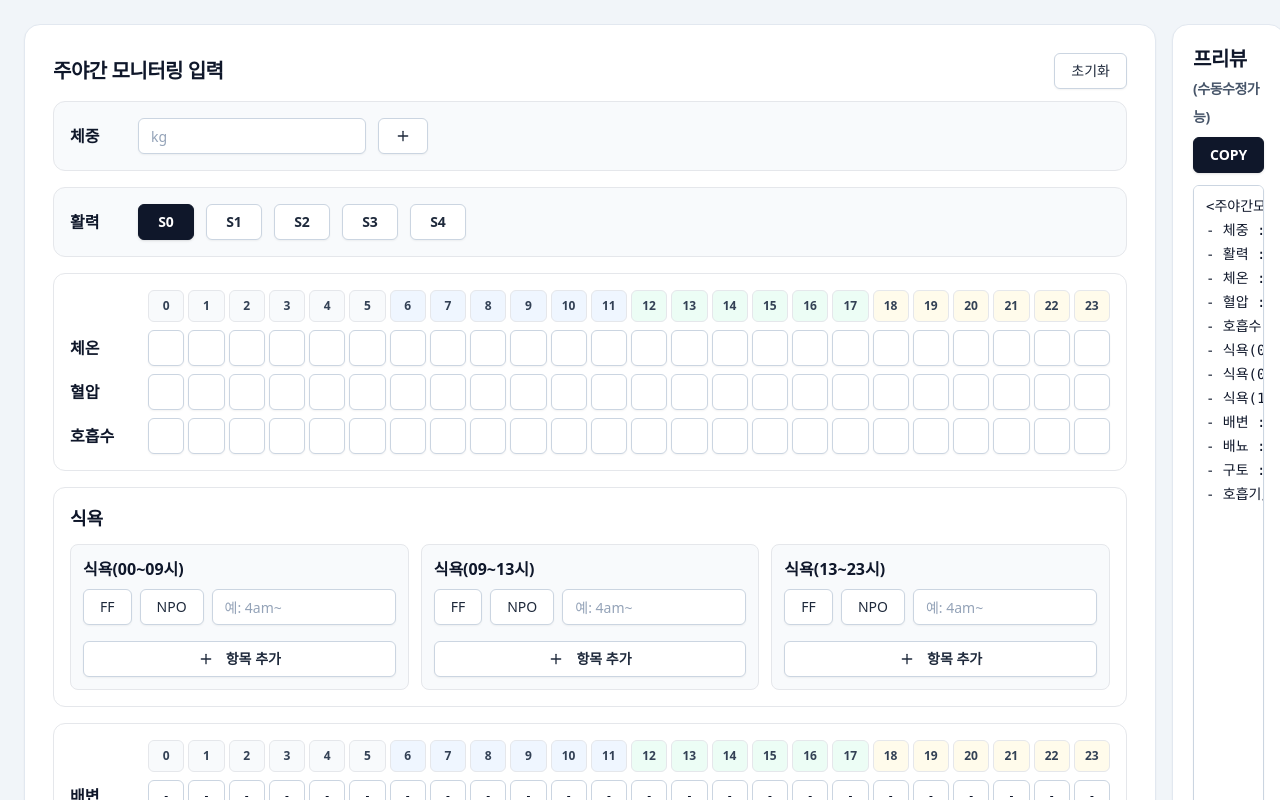
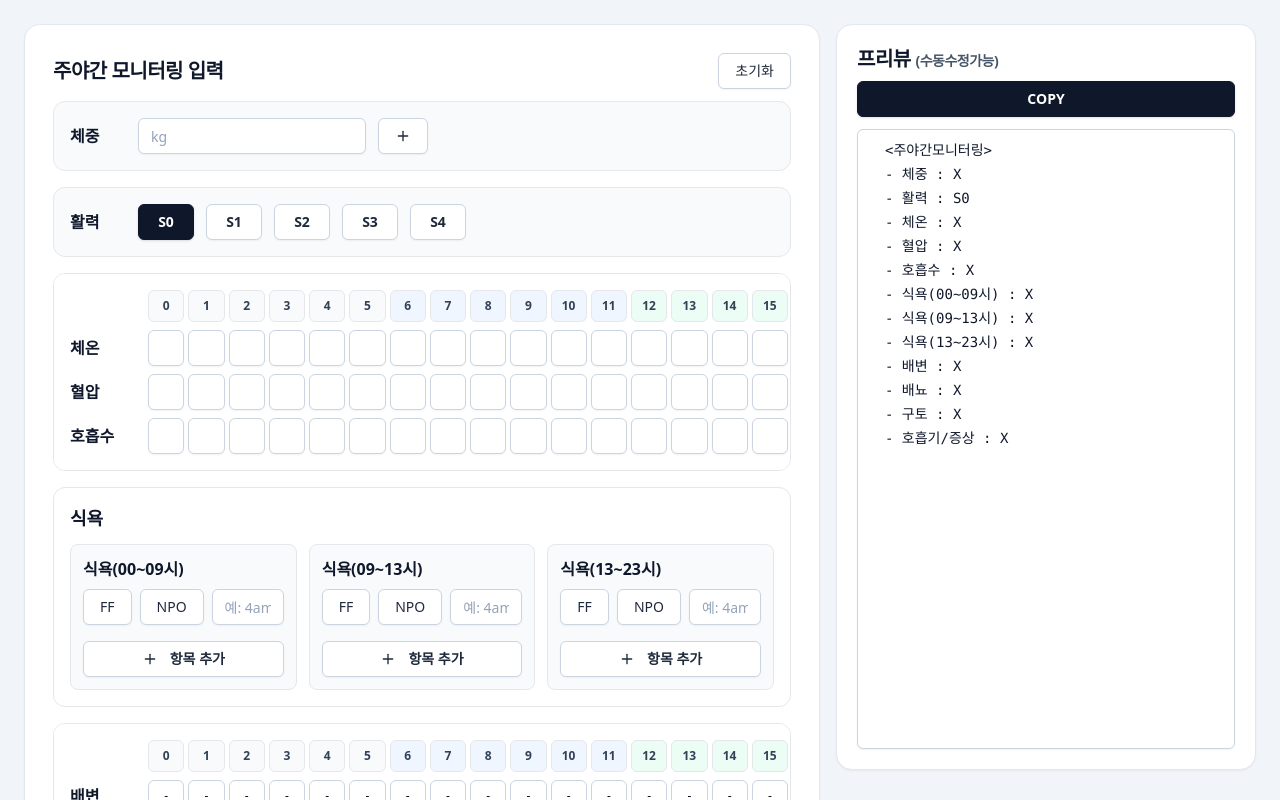
Before and after one commit to hodewdew-creator/bs_pmhelper, a Next.js app: page / in a window 1280 px wide. Shown: the top 800 px of the page. Built offline with nearby package versions, Linux system fonts and the light colour scheme.

Commit message:
Update page.jsx

```diff
--- a/app/page.jsx
+++ b/app/page.jsx
@@ -186,6 +186,7 @@ export default function MonitoringChartMVP() {
 
   const [previewDraft, setPreviewDraft] = useState("");
   const [isDirty, setIsDirty] = useState(false);
+  const [copyDone, setCopyDone] = useState(false);
 
   const previewText = useMemo(() => {
     const lines = ["<주야간모니터링>"];
@@ -296,6 +297,8 @@ export default function MonitoringChartMVP() {
         document.execCommand('copy');
         document.body.removeChild(textarea);
       }
+      setCopyDone(true);
+      window.setTimeout(() => setCopyDone(false), 1500);
     } catch (e) {
       console.error(e);
     }
@@ -419,7 +422,7 @@ export default function MonitoringChartMVP() {
 
     return (
     <div key={resetKey} className="min-h-screen bg-slate-100 p-6 text-base text-slate-900 antialiased">
-      <div className="mx-auto grid max-w-[1600px] items-stretch gap-4 xl:grid-cols-[1.4fr_0.6fr]">
+      <div className="grid w-full items-start gap-4 xl:grid-cols-[minmax(0,1fr)_420px] 2xl:grid-cols-[minmax(0,1fr)_480px]">
         <Card className="rounded-2xl shadow-sm p-2">
           <CardHeader className="pb-3">
             <div className="flex items-center justify-between">
@@ -779,32 +782,28 @@ export default function MonitoringChartMVP() {
           </div>
         )}
 
-        <Card className="rounded-2xl shadow-sm xl:min-h-full">
+        <Card className="rounded-2xl shadow-sm xl:min-w-0 xl:self-start">
           <CardHeader className="pb-3">
             <div className="flex flex-col gap-1">
               <CardTitle className="text-xl font-semibold">프리뷰 <span className="text-sm text-slate-600">(수동수정가능)</span></CardTitle>
             </div>
             <div className="mt-2">
               <Button
-                className="h-11 w-full text-base font-semibold"
-                onClick={async (e) => {
-                  await copyPreview();
-                  e.currentTarget.textContent = "COPY 완료";
-                  e.currentTarget.className = "inline-flex items-center justify-center gap-2 whitespace-nowrap rounded-md text-sm font-medium transition-colors focus-visible:outline-none focus-visible:ring-1 focus-visible:ring-ring disabled:pointer-events-none disabled:opacity-50 bg-red-500 text-white shadow hover:bg-red-500/90 h-9 w-full";
-                }}
+                className={`h-11 w-full text-base font-semibold ${copyDone ? "bg-blue-600 border-blue-600 hover:bg-blue-600" : ""}`}
+                onClick={copyPreview}
               >
-                COPY
+                {copyDone ? "COPY 완료" : "COPY"}
               </Button>
             </div>
           </CardHeader>
-          <CardContent>
+          <CardContent className="min-w-0">
             <Textarea
               value={previewDraft}
               onChange={(e) => {
                 setPreviewDraft(e.target.value);
                 setIsDirty(true);
               }}
-              className="min-h-[360px] md:min-h-[520px] xl:min-h-[980px] h-full font-mono text-sm leading-6 text-slate-900 whitespace-pre overflow-x-auto resize-none"
+              className="h-[420px] md:h-[520px] xl:h-[620px] w-full min-w-0 overflow-x-auto overflow-y-auto whitespace-pre resize-none font-mono text-sm leading-6 text-slate-900 [scrollbar-gutter:stable_both-edges]"
             />
           </CardContent>
         </Card>
```
